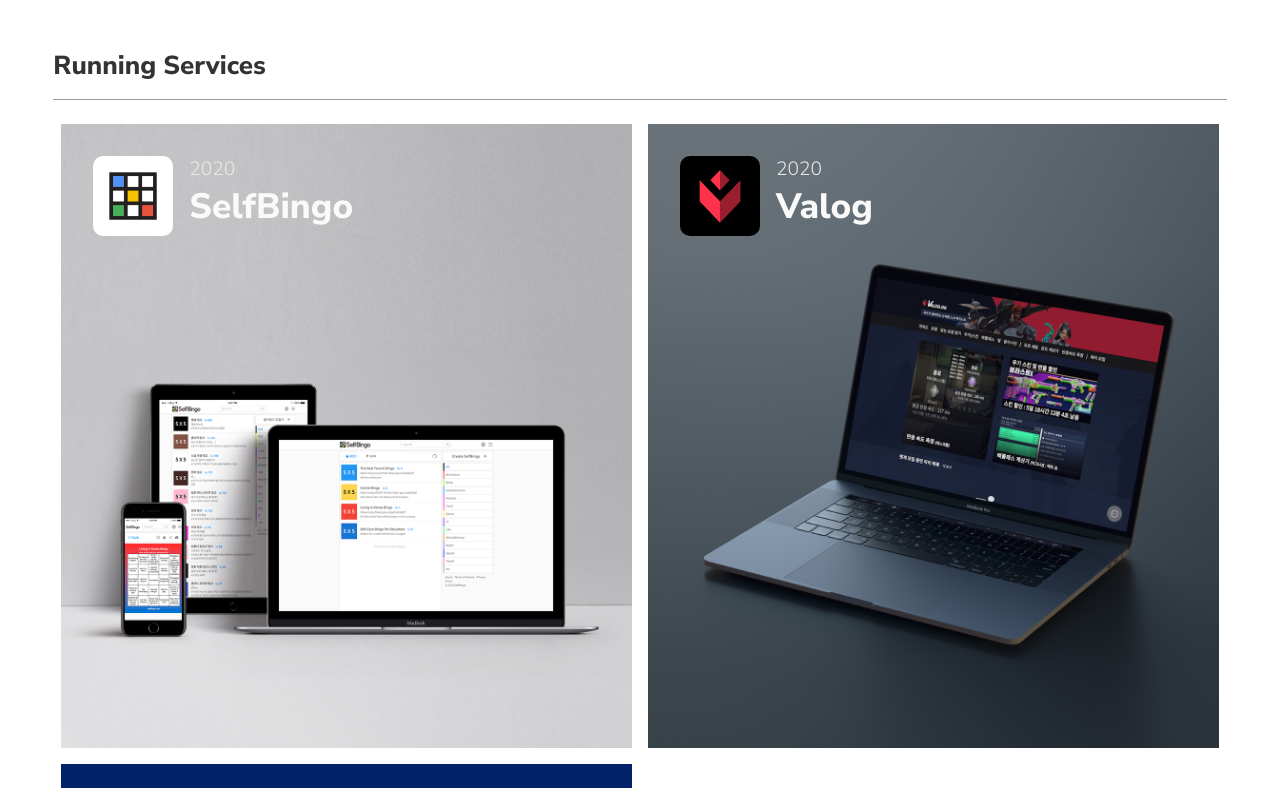
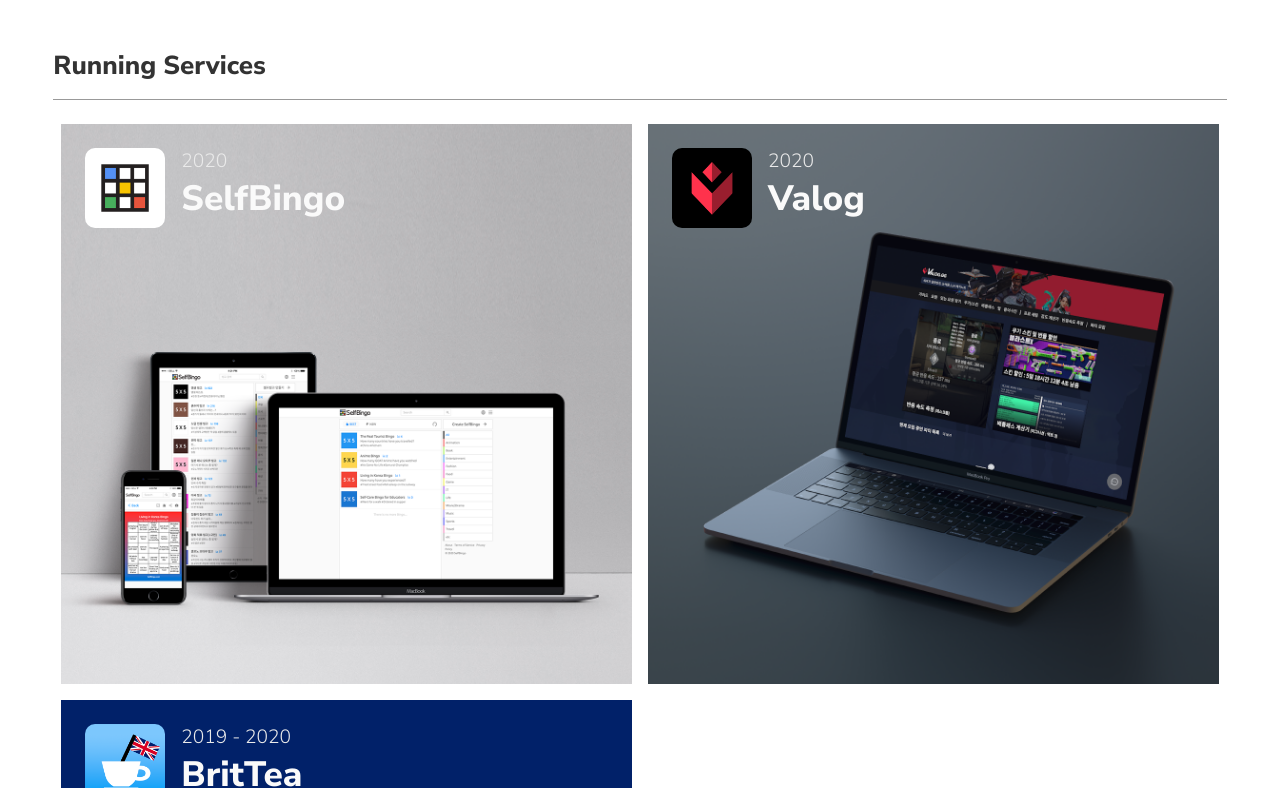
Before and after one commit to stellarsailor/awesome-portfolio, a React (Create React App) app: page / in a window 1280 px wide. Shown: the part 912-1700 px from the top of the page. Built offline with nearby package versions, Linux system fonts and the light colour scheme.

Commit message:
hover animation

```diff
--- a/src/pages/Projects.js
+++ b/src/pages/Projects.js
@@ -10,17 +10,34 @@
 
 const ProjectPane = styled.div`
     background-color: black; //#fbfbfd;
+    width: 100%;
     height: 70vh;
-    padding: 2rem;
+    overflow: hidden;
+    /* padding: 2rem; */
     @media (max-width: 768px) {
-        padding: 1rem;
-    }
-    &:hover {
-        /* background-color: white; */
-        opacity: 0.8;
-        transition: 0.2s linear;
+        /* padding: 1rem; */
     }
     cursor: pointer;
+`
+
+const ProjectImgHolder = styled.div`
+    width: 100%;
+    height: 100%;
+    background-image: ${props => `url(/images/projects/${props.title.replace(' ','%20')}/banner.png)`};
+    background-position: center;
+    background-size: cover;
+    background-repeat: no-repeat;
+    &:hover {
+        transition: 0.3s linear;
+        transform: scale(1.05);
+        filter: brightness(80%);
+    }
+`
+
+const ProjectTextHolder = styled.div`
+    position: absolute;
+    top: 2rem;
+    left: 2rem;
 `
 
 const ProjectIcon = styled.img`
@@ -59,7 +76,7 @@
 
     useEffect(() => {
         console.log(search)
-        // window.scrollTo(0, 0)
+        window.scrollTo(0, 0)
     },[])
 
     return (
@@ -74,7 +91,9 @@
                     {projects.filter(v => v.type === 'Production').map( prj => (
                         <Col sm={12} md={6} style={{padding: 8}}>
                             <Link to={`/project/${prj.title}`}>
-                                <ProjectPane style={{backgroundImage: `url('/images/projects/${prj.title}/banner.png')`, backgroundPosition: 'center', backgroundSize: 'cover', backgroundRepeat: 'no-repeat'}}>
+                                <ProjectPane>
+                                    <ProjectImgHolder title={prj.title} />
+                                    <ProjectTextHolder>
                                         <FlexDRow>
                                             <ProjectIcon src={`/images/projects/${prj.title}/icon.png`} />
                                             <FlexDCol>
@@ -86,6 +105,7 @@
                                                 </ProjectTitle>
                                             </FlexDCol>
                                         </FlexDRow>
+                                    </ProjectTextHolder>
                                 </ProjectPane>
                             </Link>
                         </Col>
@@ -99,7 +119,9 @@
                     {projects.filter(v => v.type === 'Toy').map( prj => (
                         <Col sm={12} md={6} style={{padding: 8}}>
                             <Link to={`/project/${prj.title}`}>
-                            <ProjectPane style={{backgroundImage: `url('/images/projects/${prj.title}/banner.png')`, backgroundPosition: 'center', backgroundSize: 'cover', backgroundRepeat: 'no-repeat'}}>
+                                <ProjectPane>
+                                    <ProjectImgHolder title={prj.title} />
+                                    <ProjectTextHolder>
                                         <FlexDRow>
                                             <ProjectIcon src={`/images/projects/${prj.title}/icon.png`} />
                                             <FlexDCol>
@@ -111,14 +133,15 @@
                                                 </ProjectTitle>
                                             </FlexDCol>
                                         </FlexDRow>
+                                    </ProjectTextHolder>
                                 </ProjectPane>
                             </Link>
                         </Col>
                     ))}
                 </Row>
 
-                <DividerTitle>Others</DividerTitle>
-                <Divider />
+                {/* <DividerTitle>Others</DividerTitle>
+                <Divider /> */}
                 <WorkTogether
                 linkTo="/contact"
                 smallText="NEED A WEB DEVELOPER WHO HAS A PASSION ON DESIGN AS WELL?"
```
Lines whose indentation alone changed are shown as unchanged.
